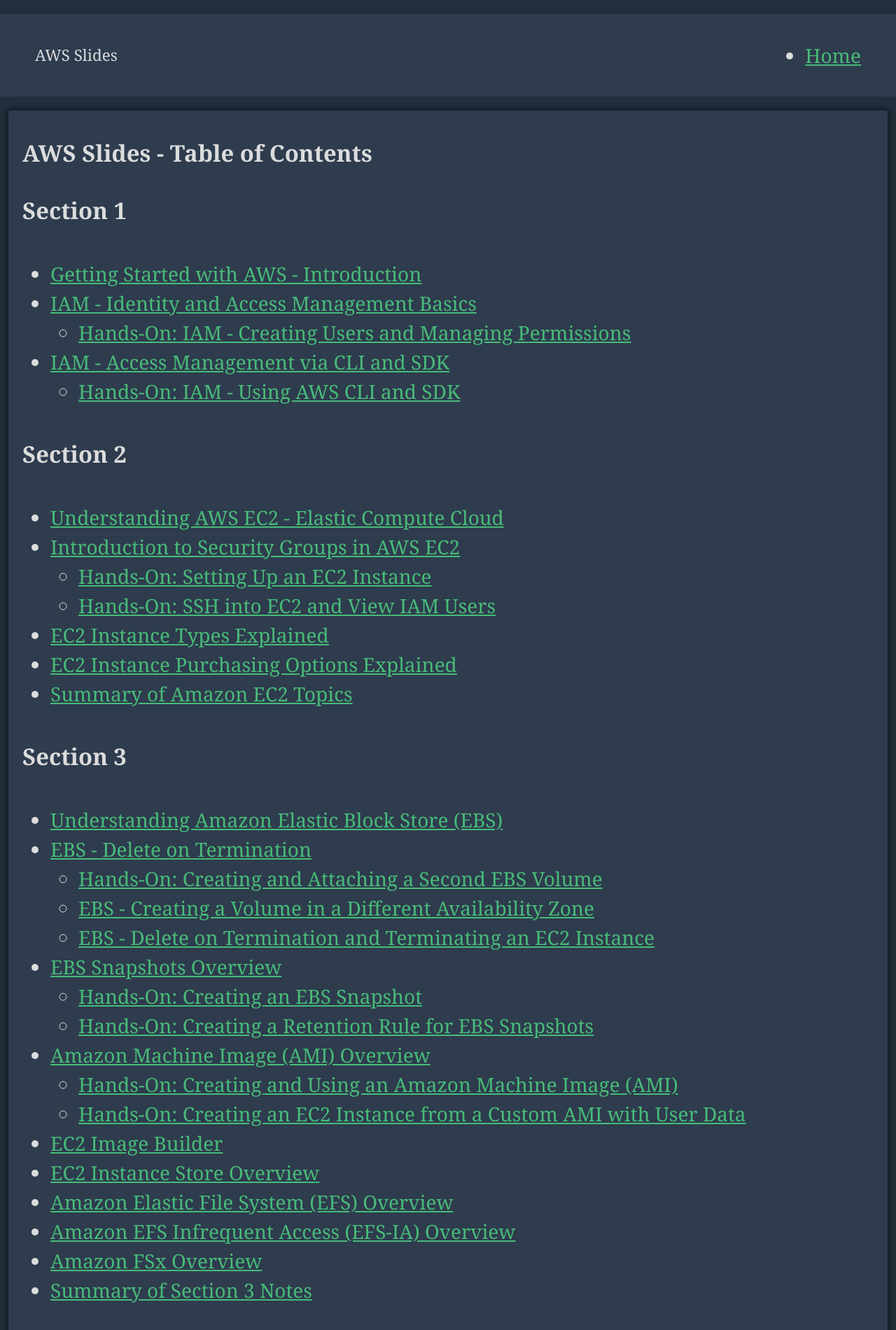
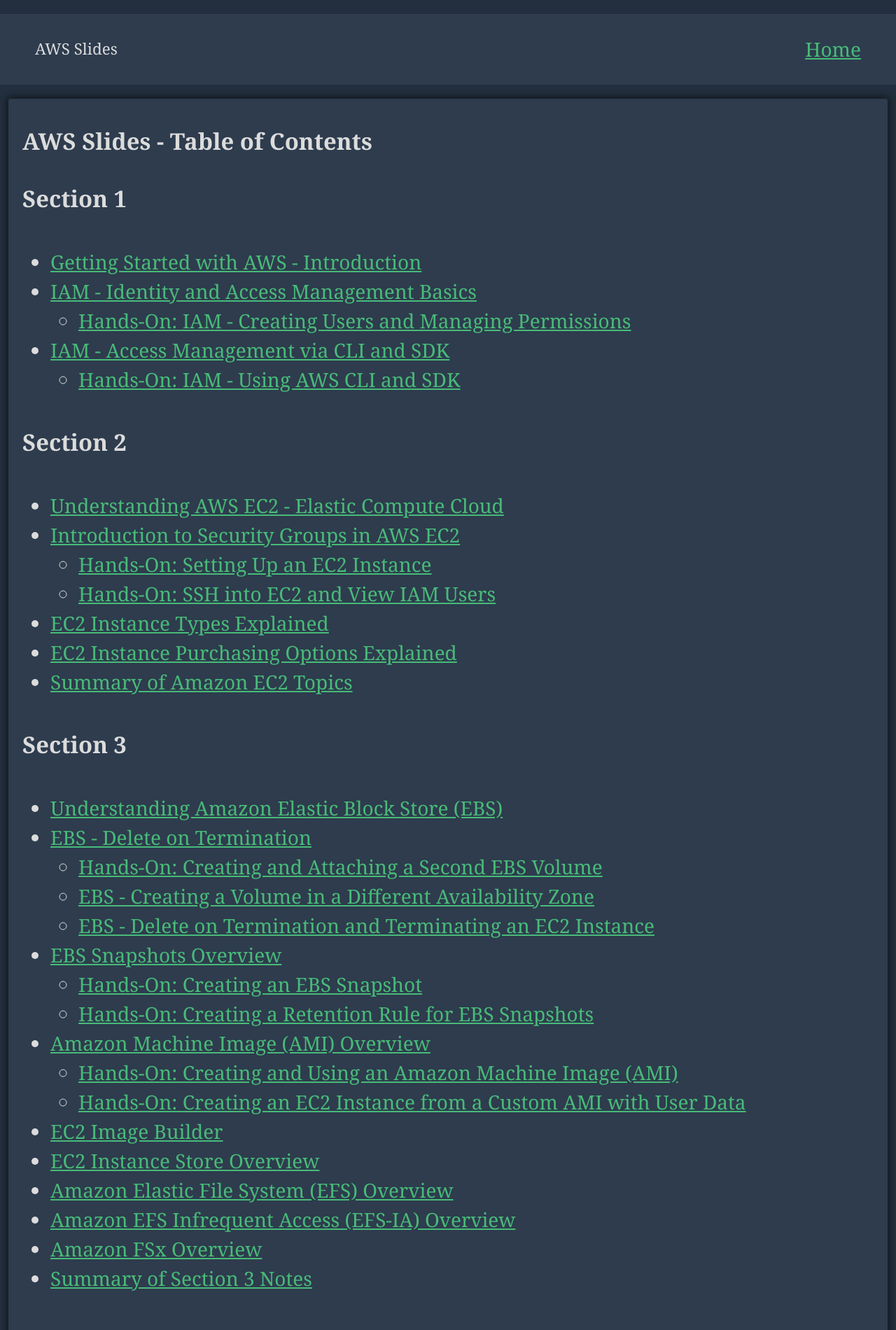
Before and after one commit to tm-LBenson/AWS-Slides, a Jekyll site: the page built from index.html, in a window 1280 px wide. Shown: the top 1900 px of the page at 70% size. Built offline with Jekyll 4.4.1, drawn with Linux system fonts in a browser that asks for light colours.

Commit message:
fix nav so it semantic

```diff
--- a/_layouts/default.html
+++ b/_layouts/default.html
@@ -14,17 +14,11 @@
   </head>
   <body>
     <header>
-      <div class="nav">
+      <nav class="nav">
         <p>AWS Slides</p>
-        <nav>
-          <ul>
-            <li><a href="{{ '/' | relative_url }}">Home</a></li>
-            {% for section in site.sections %}
-            <!-- <li><a href="{{ section.url | relative_url }}">{{ section.name }}</a></li> -->
-            {% endfor %}
-          </ul>
-        </nav>
-      </div>
+
+        <a href="{{ '/' | relative_url }}">Home</a>
+      </nav>
     </header>
     <main>{{ content }}</main>
     <footer>
```
